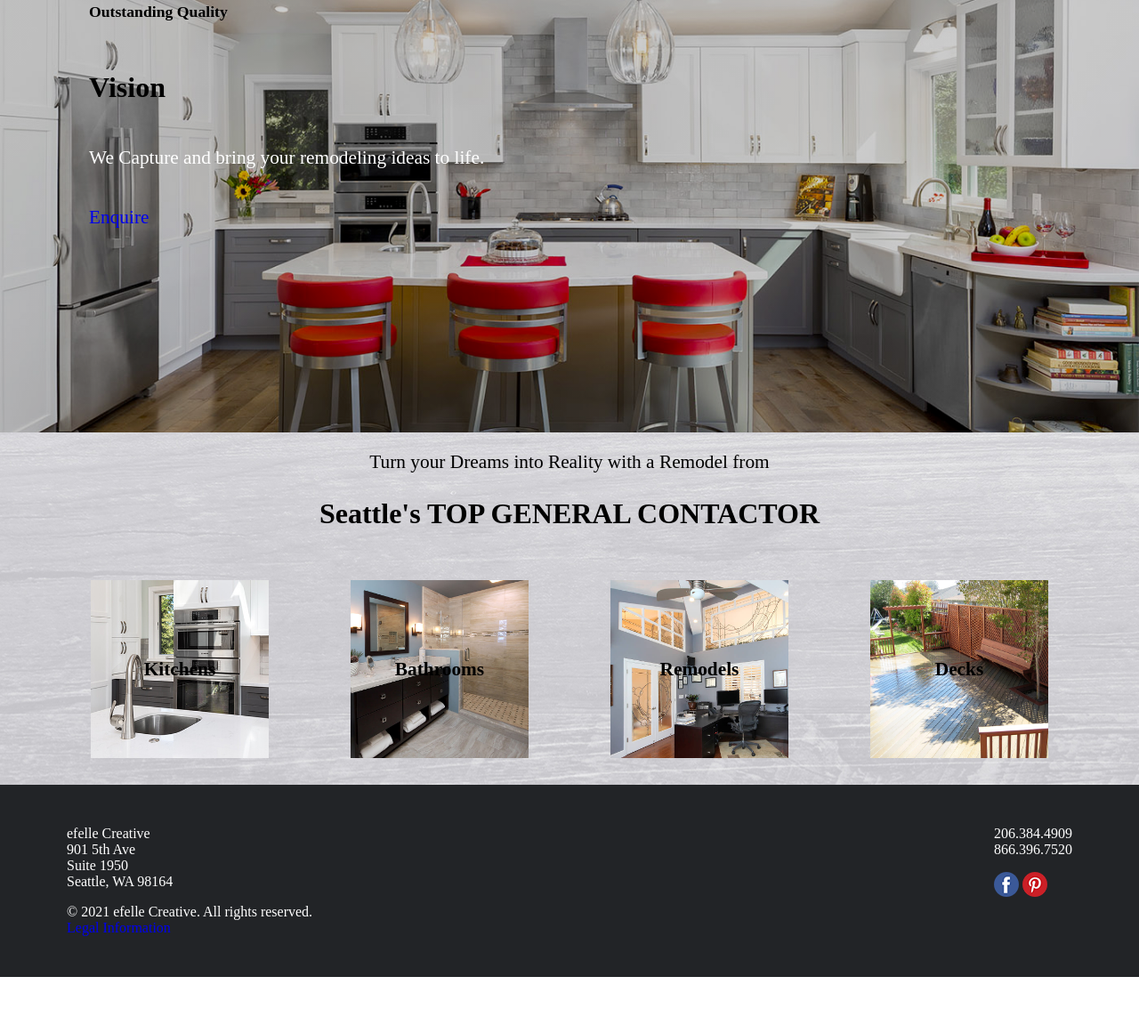
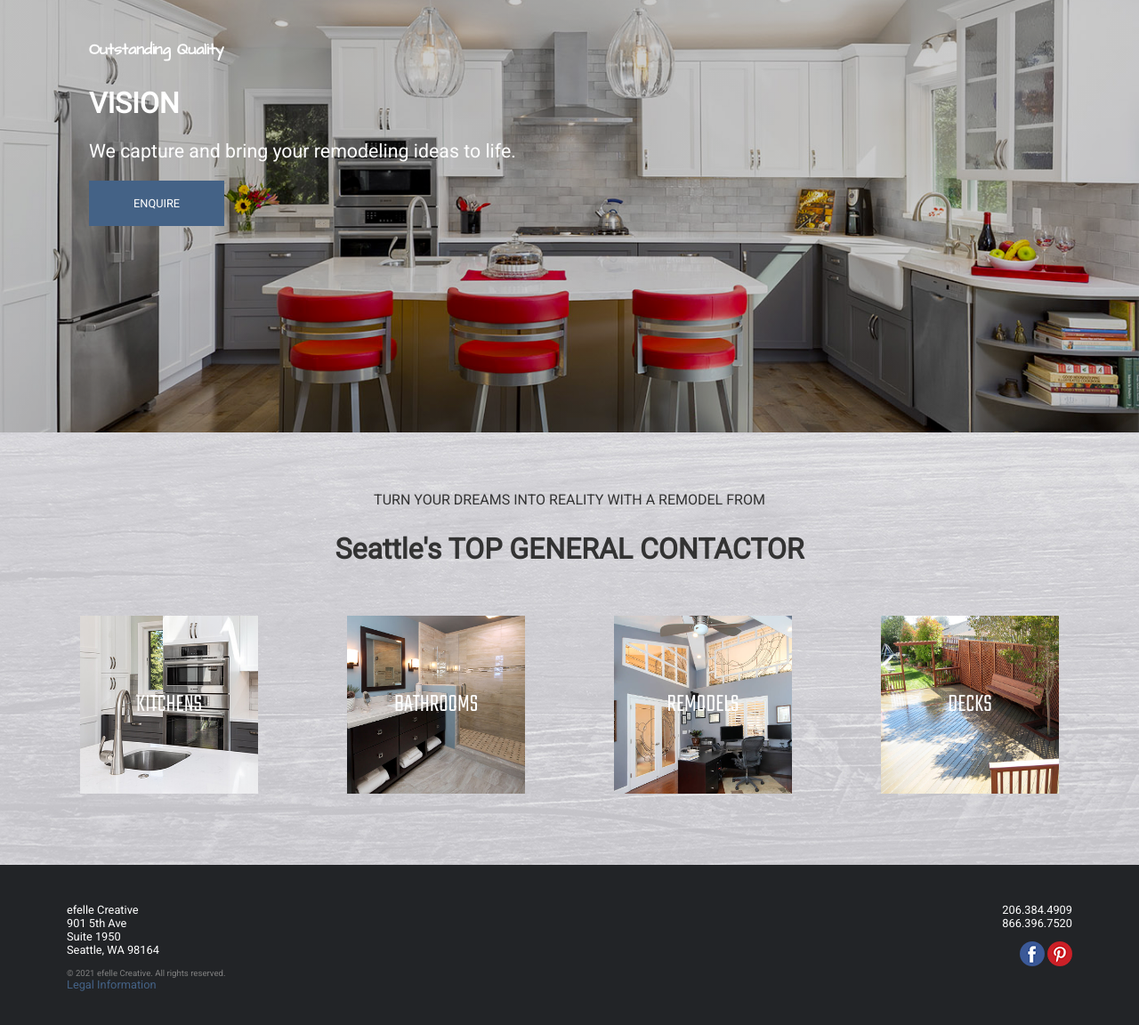
Before and after one commit to sam1cutler/efelle-creative-test, a plain HTML site: page index.html in a window 1280 px wide. Shown: the part 314-1466 px from the top of the page at 89% size. Before the commit the page ends 1412 px from the top, so only its background shows below. Drawn offline with nearby package versions, Linux system fonts and the light colour scheme.

Commit message:
Implement all fonts and refine some positioning and sizing

```diff
--- a/index.html
+++ b/index.html
@@ -21,7 +21,7 @@
 	<div id="page">
 		<!-- <img alt="Print Logo" class="print-logo" src="images/efelle.png"> -->
 		<header class="FixedTop">
-			<!-- <a id="top"></a> -->
+			<a id="top"></a>
 			<div class="wrapper nav-wrapper">
 				<!-- <a id="nav-toggle" href="index.html#mmenu-noslide">
 					<span></span>
@@ -70,13 +70,15 @@
 				<div class="wrapper masthead-wrapper">
 					<div class="text masthead-content">
 						<!-- <h5></h5> -->
-						<h5>Outstanding Quality</h5>
+						<!-- <p style="font-family: 'Architects Daughter'; color: #333">Architects Daughter #333</p>
+						<p style='font-family: Roboto; color: #222427'>Roboto ROBOTO #222427</p>
+						<p style='font-family: Teko; color: #2e3d4d'>Teko #2e3d4d</p>
+						<p style='font-family: Teko; color: #446286'>Teko #446286</p> -->
 
-						<h2>Vision</h2>
-
-						<p><span style="color:#FFFFFF">We Capture and bring your remodeling ideas to life.</span></p>
-
-						<p><a href="contact-us.html">Enquire</a></p>
+						<h5 style="font-family: 'Architects Daughter';">Outstanding Quality</h5>
+						<h2 style='font-family: Roboto; text-transform: uppercase; margin: 0;'>Vision</h2>
+						<p style='font-family: Roboto;'><span style="color:#FFFFFF">We capture and bring your remodeling ideas to life.</span></p>
+						<a class='enquire-button' href="contact-us.html"><p>Enquire</p></a>
 					</div>
 				</div>
 			</section>
@@ -85,7 +87,7 @@
 
 		<section class="our-services">
 			<div class="cms-content">
-				<p style="text-align: center;"><span style="text-align:center">Turn your Dreams into Reality with a Remodel from</span></p>
+				<p style="text-align: center; text-transform: uppercase; font-size: 1rem;"><span style="text-align:center">Turn your Dreams into Reality with a Remodel from</span></p>
 
 				<h1 style="text-align:center">Seattle&#39;s TOP GENERAL CONTACTOR</h1>
 			</div>
@@ -156,8 +158,8 @@
 								Seattle, WA 98164</p>
 						</div>
 						<div class="copy">
-							<p>efelle Creative. All rights reserved.<br />
-							<a href="legal-information.html" target="_self" title="">Legal Information&nbsp;</a></p>
+							<p style='color: grey;'>efelle Creative. All rights reserved.<br />
+							<a href="legal-information.html" target="_self" style='color: #446286;'>Legal Information&nbsp;</a></p>
 						</div>
 					</div>
 
--- a/styles/app.css
+++ b/styles/app.css
@@ -34,13 +34,14 @@ header {
     top: 0;
     left: 0;
     width: 100%;
-    height: 10vh;
+    height: 12vh;
     background-image: url('../images/header-bg.jpeg');
     padding: 5px 15px;
     padding: 5px 15px;
     display: flex;
     flex-direction: column;
     align-items: center;
+    justify-content: center;
 }
 
 .nav-wrapper {
@@ -61,12 +62,16 @@ header {
     display: flex;
     flex-direction: column;
     align-items: flex-end;
+    font-family: 'Roboto';
+}
+
+.header-phone-number p, a {
+    font-size: .8rem;
+    color: #333;
 }
 
 .header-phone-number p {
-    font-size: .9rem;
     margin: 0 20px 15px 0;
-    color: black;
 }
 
 .efelle-menu {
@@ -81,13 +86,14 @@ header {
 
 .efelle-menu li {
     list-style-type: none;
-    font-size: .9rem;
+    font-size: .6rem;
+    text-transform: uppercase;
     margin: 0 .3rem;
 }
 
 /*--- Masthead ---*/
 .homepage-slider {
-    height: 90vh;
+    height: 88vh;
     width: 100%;
     display: flex;
     flex-direction: column;
@@ -116,12 +122,38 @@ header {
     flex-direction: column;
     align-items: flex-start;
     justify-content: center;
+    color:#FFFFFF
+}
+
+.enquire-button {
+    background-color: #446286;
+    padding: 5px 50px;
+}
+
+.enquire-button p {
+    font-family: 'Roboto';
+    text-transform: uppercase;
+    color:#FFFFFF
 }
 
 /*--- Services ---*/
 .our-services {
     width: 100%;
     background-image: url('../images/woodgrain-bg.jpeg');
+    padding: 50px 0;
+}
+
+.our-services p, h1 {
+    font-family: 'Roboto';
+    color: #333;
+}
+
+.our-services h4 {
+    font-family: 'Teko';
+    text-transform: uppercase;
+    color: #FFFFFF;
+    font-weight: 300;
+    font-size: 1.8rem;
 }
 
 .services-row {
@@ -129,7 +161,7 @@ header {
     justify-content: space-evenly;
     width: 100%;
     margin: 0;
-    padding: 20px;
+    padding: 20px 0;
 }
 
 .service-block-wrapper {
@@ -159,10 +191,28 @@ footer {
     background-color: #222427;
 }
 
+footer p {
+    font-family: 'Roboto';
+}
+
+.address, .phone {
+    font-size: .8rem;
+}
+
+.copy {
+    font-size: .6rem;
+}
+
 .footer-row {
     align-items: flex-start;
     justify-content: space-between;
 }
 
+.phone {
+    display: flex;
+    flex-direction: column;
+    align-items: flex-end;
+}
+
 
 /*--- || MEDIA QUERIES + RESPONSIVE STYLES || ---*/
```
